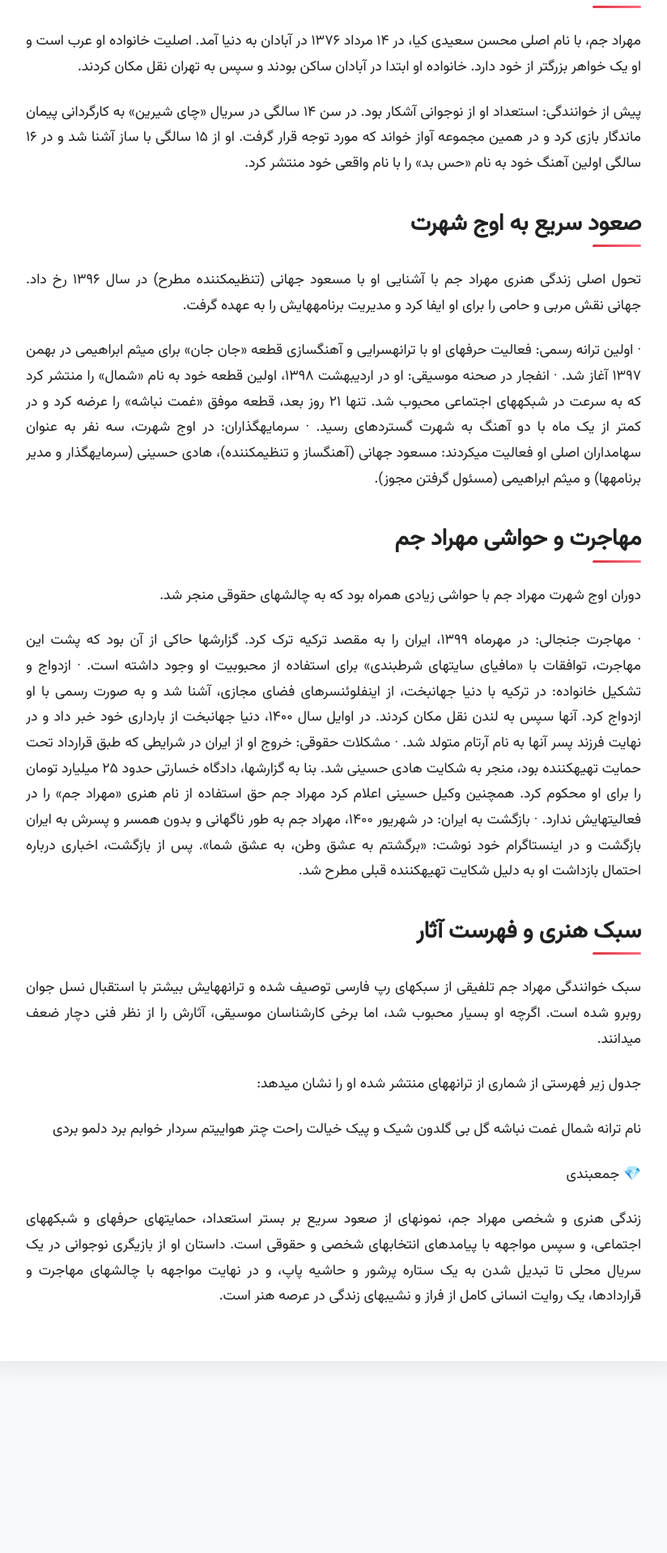
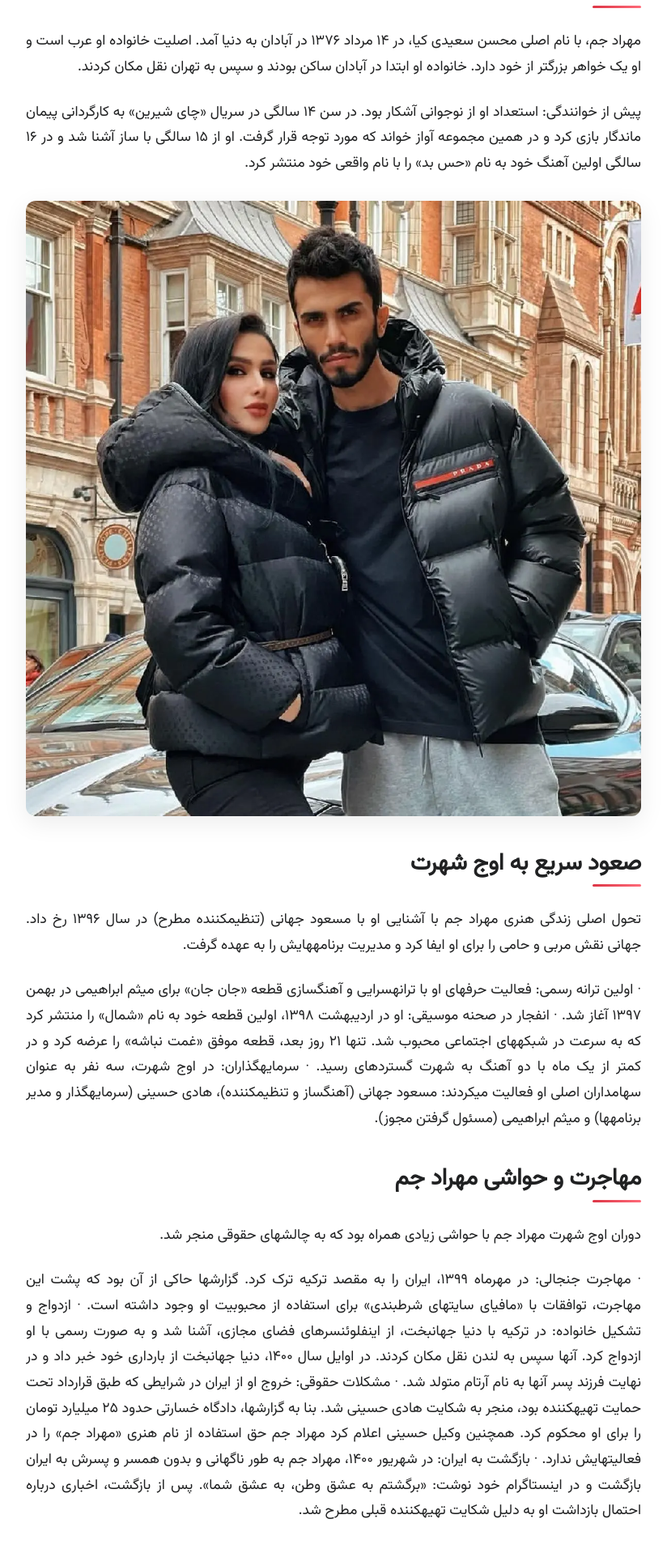
Before and after one commit to darkblog/darkblog.github.io, a Jekyll site: the page built from _posts/2025-9-9-mehrad-jam.md, in a window 1280 px wide. Shown: the part 547-2465 px from the top of the page at 81% size, without its empty margins (228-1052 px from the left). Built offline with Jekyll 4.4.1, drawn with Linux system fonts in a browser that asks for light colours; before the commit the page ends 2348 px from its top, so only the background shows below that.

Commit message:
Update 2025-9-9-mehrad-jam.md

```diff
--- a/_posts/2025-9-9-mehrad-jam.md
+++ b/_posts/2025-9-9-mehrad-jam.md
@@ -9,6 +9,8 @@
 مهراد جم، با نام اصلی محسن سعیدی کیا، در ۱۴ مرداد ۱۳۷۶ در آبادان به دنیا آمد. اصلیت خانواده او عرب است و او یک خواهر بزرگتر از خود دارد. خانواده او ابتدا در آبادان ساکن بودند و سپس به تهران نقل مکان کردند.
 
 پیش از خوانندگی: استعداد او از نوجوانی آشکار بود. در سن ۱۴ سالگی در سریال «چای شیرین» به کارگردانی پیمان ماندگار بازی کرد و در همین مجموعه آواز خواند که مورد توجه قرار گرفت. او از ۱۵ سالگی با ساز آشنا شد و در ۱۶ سالگی اولین آهنگ خود به نام «حس بد» را با نام واقعی خود منتشر کرد.
+
+<img src="/biography/mehrad-jam.webp" alt="مهراد جم" loading="lazy">
 
 ## صعود سریع به اوج شهرت
 
```
